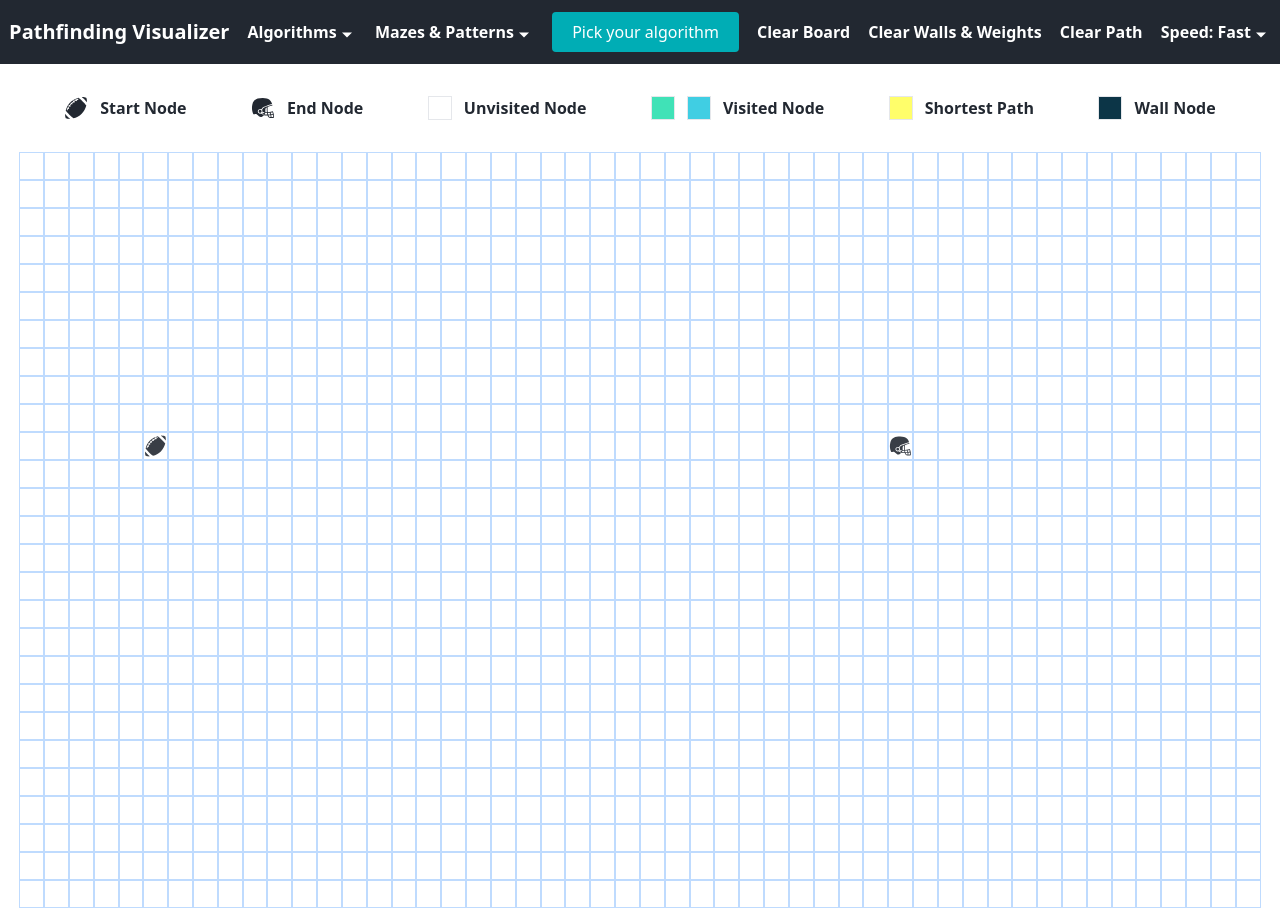
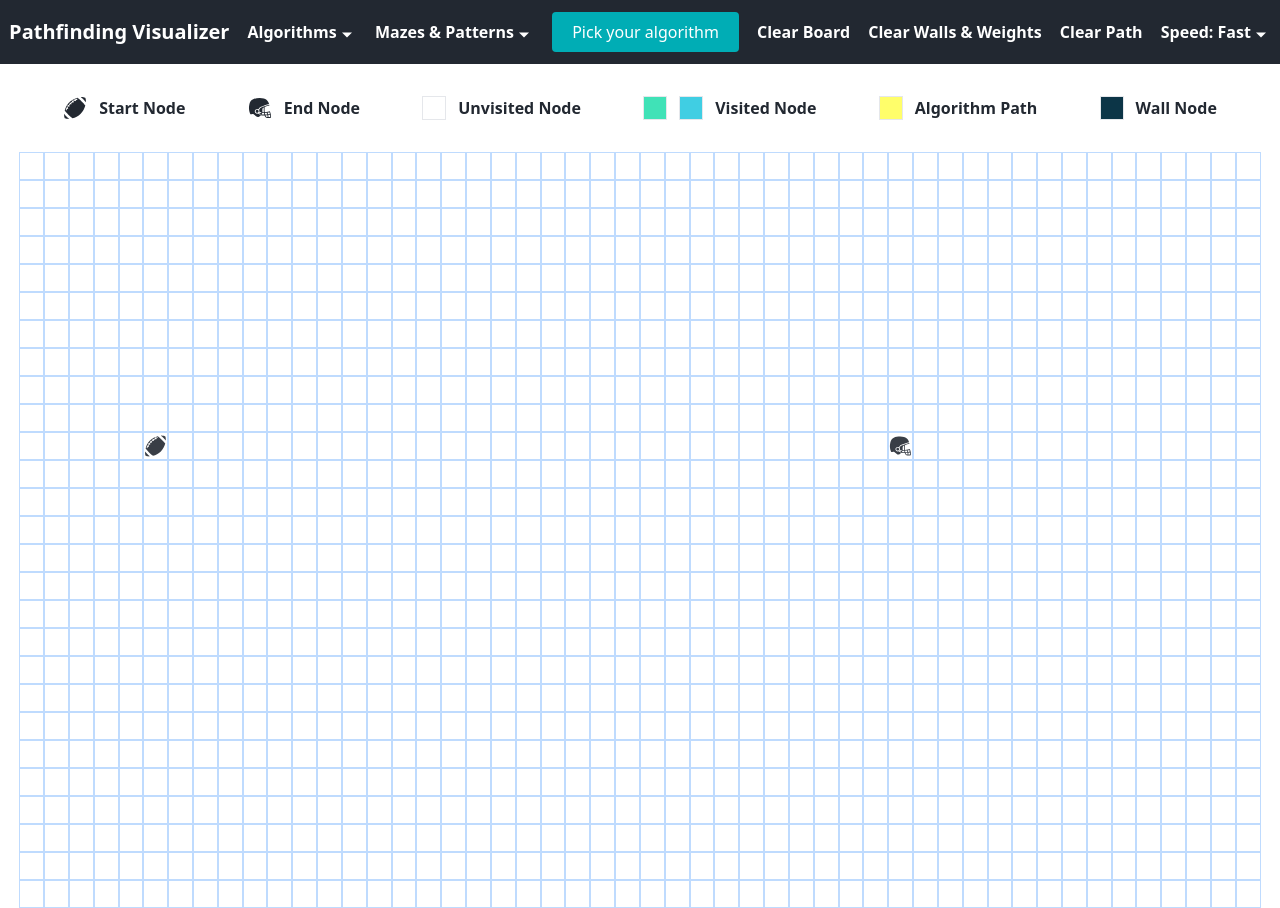
Before and after one commit to HusseinYasser/pathfinder, a React (Vite) app: page / in a window 1280 px wide. Built offline with nearby package versions, Linux system fonts and the light colour scheme.

Commit message:
fixed info banner

```diff
--- a/src/components/InformationBanner.jsx
+++ b/src/components/InformationBanner.jsx
@@ -27,7 +27,7 @@ const InformationBanner = () => {
 
             <div className="flex space-x-3">
                 <div className="bg-path border w-6 h-6"/>
-                <label> Shortest Path </label>
+                <label> Algorithm Path </label>
             </div>
 
             <div className="flex space-x-3">
```
